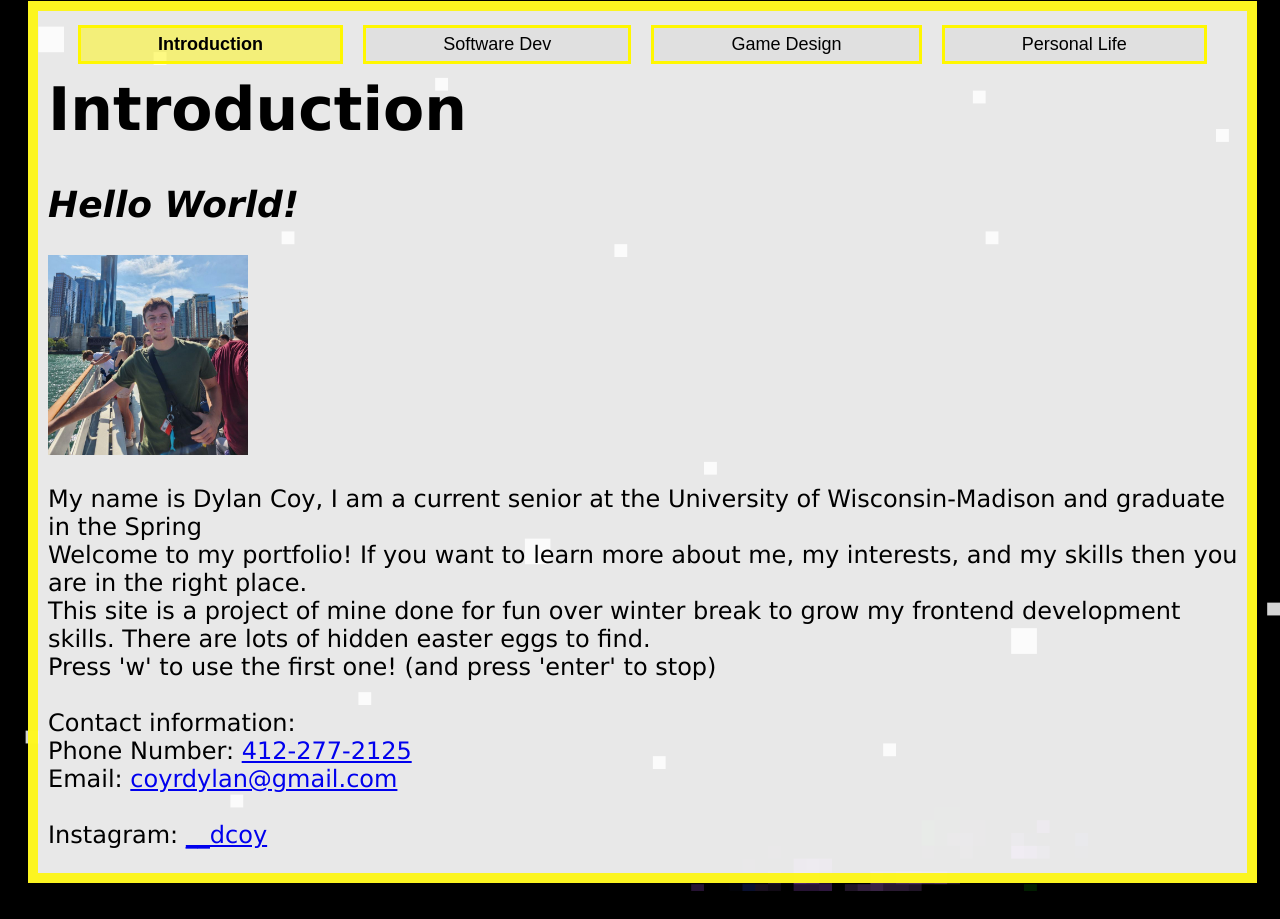
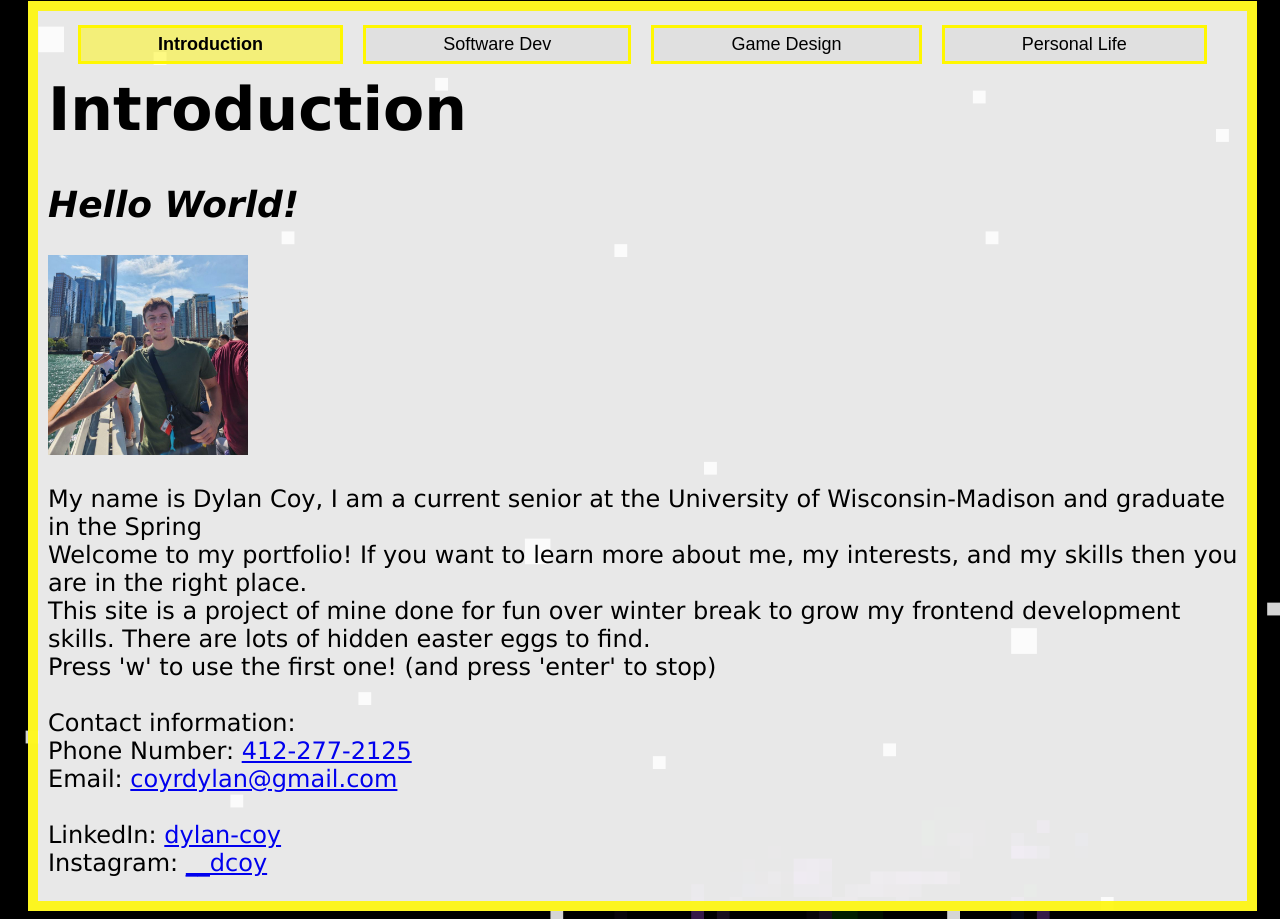
Before and after one commit to JustCoy/CoyWebsite, a plain HTML site: page index.html in a window 1280 px wide. Shown: the part 639-1558 px from the top of the page. Before the commit the page ends 1530 px from the top, so only its background shows below. Drawn offline with Linux system fonts and the light colour scheme.

Commit message:
added linkedin

```diff
--- a/index.html
+++ b/index.html
@@ -29,6 +29,7 @@
                 Phone Number: <a href="tel:+14122772125">412-277-2125</a><br>
                 Email: <a href="mailto:coyrdylan@gmail.com">coyrdylan@gmail.com</a><br>
                 <br>
+                LinkedIn: <a href="https://www.linkedin.com/in/dylan-coy-9168372b5/">dylan-coy</a> <br>
                 Instagram: <a href="https://www.instagram.com/__dcoy/">__dcoy</a>
             </p>
         </div>
```
